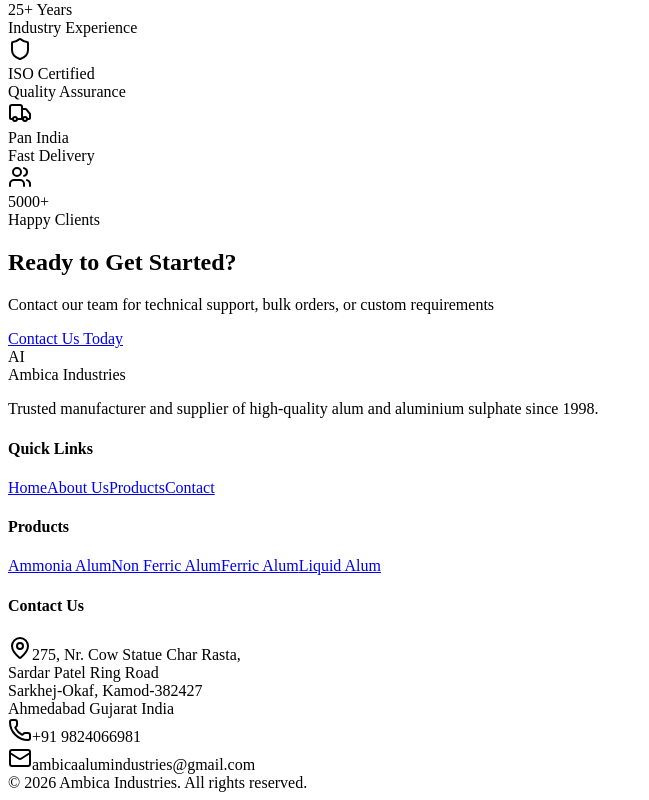
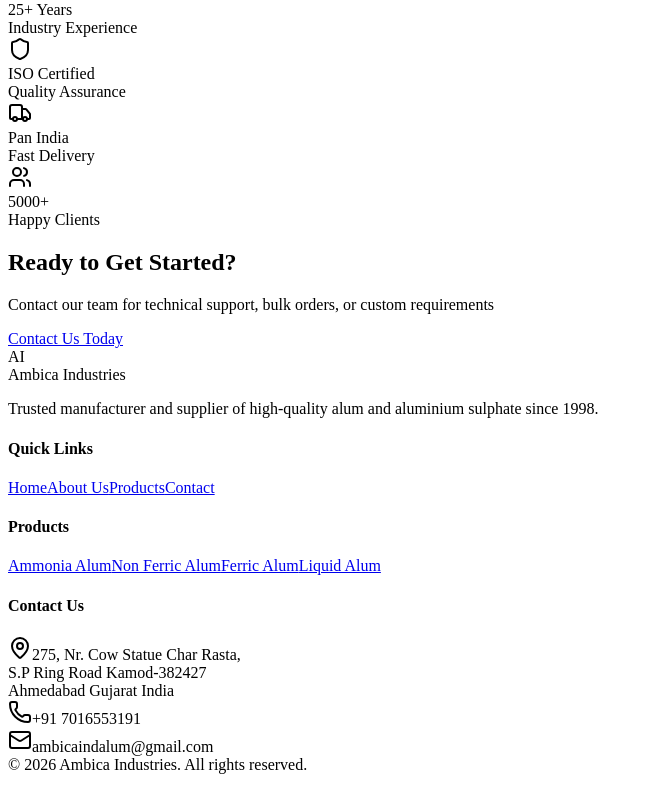
Before and after one commit to shreeaura14/ambica, a React (Vite) app: page / in a window 1280 px wide. Shown: the part 3959-4759 px from the top of the page, without its empty margins (0-649 px from the left). Built offline with nearby package versions, Linux system fonts and the light colour scheme; no server answers; the HTML template or start-up script is replaced by a standard one.

Commit message:
Update Footer.tsx

```diff
--- a/src/app/components/Footer.tsx
+++ b/src/app/components/Footer.tsx
@@ -47,15 +47,15 @@
             <div className="space-y-3">
               <div className="flex items-start gap-2">
                 <MapPin className="w-4 h-4 mt-1 text-[#00B4D8]" />
-                <span className="text-gray-300 text-sm">275, Nr. Cow Statue Char Rasta,<br /> Sardar Patel Ring Road <br />Sarkhej-Okaf, Kamod-382427<br />Ahmedabad Gujarat India</span>
+                <span className="text-gray-300 text-sm">275, Nr. Cow Statue Char Rasta,<br /> S.P Ring Road Kamod-382427<br />Ahmedabad Gujarat India</span>
               </div>
               <div className="flex items-center gap-2">
                 <Phone className="w-4 h-4 text-[#00B4D8]" />
-                <span className="text-gray-300 text-sm">+91 9824066981</span>
+                <span className="text-gray-300 text-sm">+91 7016553191</span>
               </div>
               <div className="flex items-center gap-2">
                 <Mail className="w-4 h-4 text-[#00B4D8]" />
-                <span className="text-gray-300 text-sm">ambicaalumindustries@gmail.com</span>
+                <span className="text-gray-300 text-sm">ambicaindalum@gmail.com</span>
               </div>
             </div>
           </div>
```
